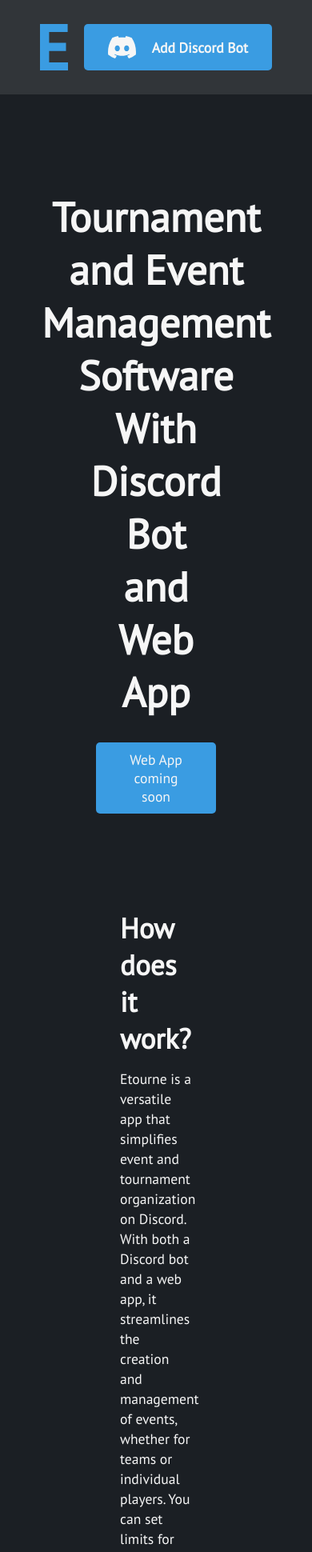
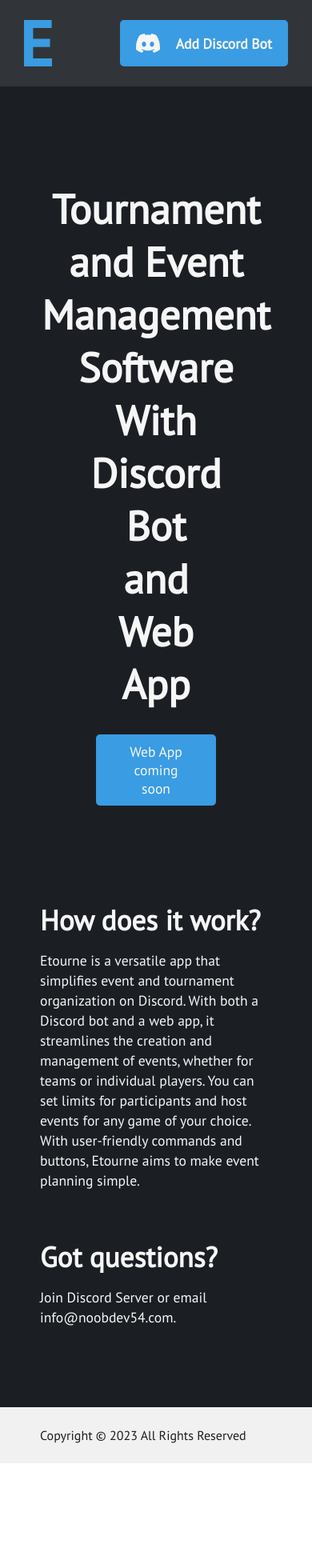
Before and after one commit to Etourne-Organization/etourne-landing-page, a SvelteKit app: page / in a window 390 px wide. Shown: the top 1940 px of the page at 80% size. After the commit the page ends 1829 px from the top, so only its background shows below. Built offline with nearby package versions, Linux system fonts and the light colour scheme.

Commit message:
working on responsiveness

```diff
--- a/src/routes/+page.svelte
+++ b/src/routes/+page.svelte
@@ -154,5 +154,29 @@
 			color: var(--black-color);
 			background-color: #f1f1f1;
 		}
+
+		@media screen and (max-width: 1024px) {
+			.layout {
+				margin: 0 100px;
+			}
+		}
+
+		@media screen and (max-width: 768px) {
+			.navbar {
+				padding: 25px 30px;
+
+				a {
+					padding: 15px 20px;
+
+					img {
+						width: 30px;
+					}
+				}
+			}
+
+			.layout {
+				margin: 0 50px;
+			}
+		}
 	}
 </style>
```
